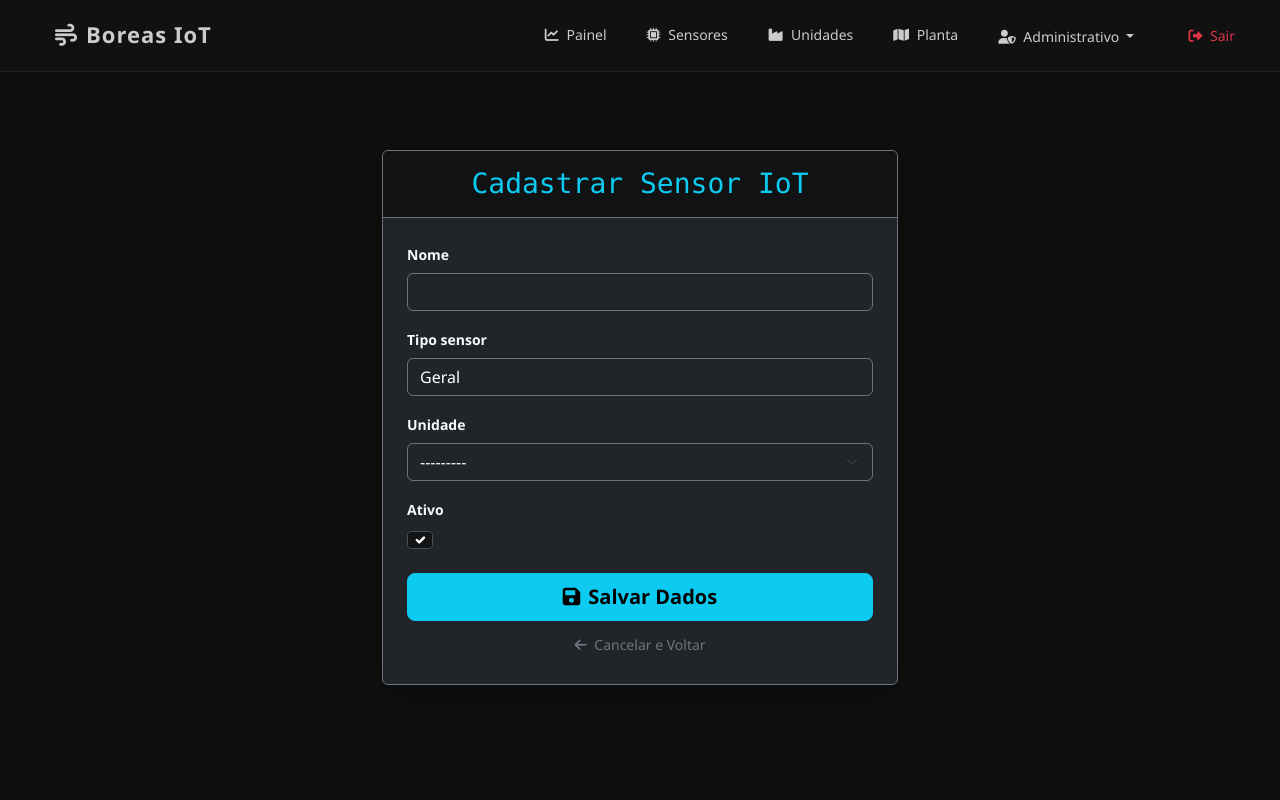
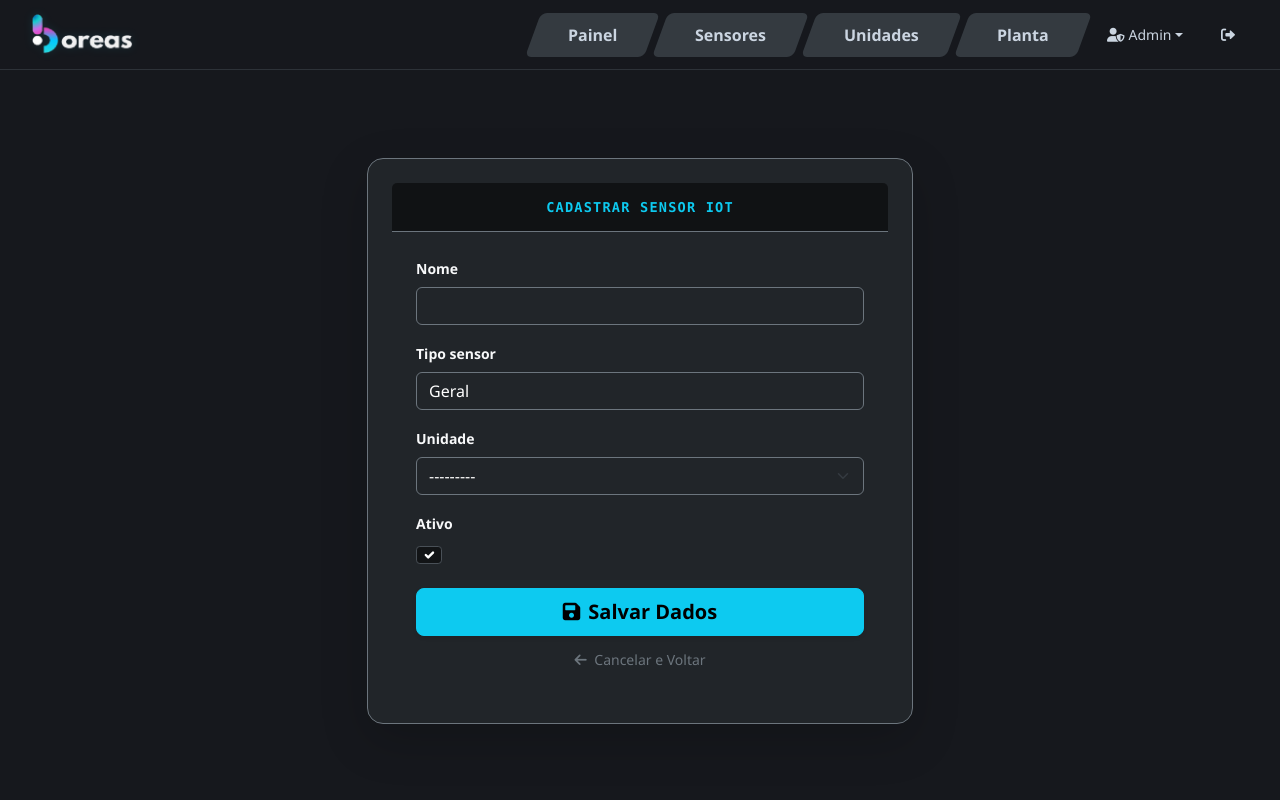
Before and after one commit to arturaguirre/Projeto_Integrador_IoT, a Django app: page /cadastro/sensor/ in a window 1280 px wide. Run offline with Django 5.2, Linux system fonts and the light colour scheme; the visitor is signed in with stand-in values (Sample User, id 1); data that the repository does not hold is empty.

Commit message:
style: padronização do Design System Boreas e correção de legibilidade
- Ajuste da logo na base.html para alinhamento à esquerda (estilo Gestão de Equipe).
- Correção definitiva de contraste nos arquivos login.html e registro.html.
- Implementação da paleta Sky Blue para textos secundários e Ciano para marca
- Limpeza de backgrounds e correção da flutuação da logo na navbar.
- Inclusão da nova logo oficial Boreas_logo.png.

```diff
--- a/monitoramento/static/dashboard.css
+++ b/monitoramento/static/dashboard.css
@@ -1,93 +1,160 @@
-/* Configurações Gerais e Variáveis */
+/* =========================================
+   BOREAS IOT - SYSTEM DESIGN SYSTEM (FINAL)
+   ========================================= */
+
 :root {
-    --bg-dark: #0f1113;
-    --card-bg: #1a1d20;
-    --accent-info: #0dcaf0;
+    /* --- ESTRUTURA --- */
+    --bg-dark: #16181d;
+    --card-bg: #22252b;
     --border-color: #2d3238;
-    --text-muted: #adb5bd;
+
+    /* --- TEXTOS (AJUSTE DE CONTRASTE) --- */
+    --text-main: #ffffff;
+    --text-muted: #cbd5e1;
+
+    /* --- MARCA (CORES SÓLIDAS) --- */
+    --accent-cyan: #00e0ff;
+    --accent-wine: #8b1a3d;
+    --accent-dark-teal: #1e3a40;
+
+    --table-hover: rgba(255, 255, 255, 0.03);
+    --tab-inactive: #343a40;
 }
 
+/* --- BASE --- */
 body {
     background-color: var(--bg-dark);
-    color: #ffffff;
+    color: var(--text-main);
     font-family: 'Segoe UI', Roboto, Helvetica, Arial, sans-serif;
     margin: 0;
     -webkit-font-smoothing: antialiased;
+    overflow-x: hidden;
 }
 
-/* Layout do Container */
-.dashboard-container {
-    padding: 2rem;
-    max-width: 1400px;
-    margin: 0 auto;
+/* --- CORREÇÃO DEFINITIVA DE LEITURA --- */
+.text-muted,
+small,
+.card p,
+.card span:not(.value-display),
+.legend-item,
+.subtitle-boreas,
+p.text-secondary,
+.planta-info,
+#legenda-planta {
+    color: var(--text-muted) !important;
+    opacity: 1 !important;
 }
 
-/* Sistema de Cards */
-.cards {
-    display: grid;
-    grid-template-columns: repeat(auto-fit, minmax(240px, 1fr));
-    gap: 1.5rem;
-    margin-bottom: 2.5rem;
+a {
+    text-decoration: none;
+    color: inherit;
 }
 
+/* --- AJUSTE DA LOGO (ALINHADA À ESQUERDA - IGUAL GESTÃO DE EQUIPE) --- */
+.logo-container {
+    display: flex;
+    align-items: center;
+    justify-content: flex-start; /* Força o alinhamento à esquerda */
+    text-decoration: none;
+    background: transparent !important; /* Remove o fundo cinza indesejado */
+    height: 100%;
+    padding: 0;
+    margin: 0;
+}
+
+.logo-img {
+    height: 40px !important; /* Altura equilibrada para a barra superior */
+    width: auto !important;
+    display: block;
+    object-fit: contain;
+    filter: drop-shadow(0 0 5px rgba(0, 224, 255, 0.15)); /* Brilho sutil no ciano */
+}
+
+/* --- NAVEGAÇÃO (ESTILO CANVA) --- */
+.boreas-nav-container {
+    display: flex;
+    justify-content: center;
+    gap: 8px;
+    margin-bottom: 2rem;
+    padding-top: 1rem;
+}
+
+.nav-tab-boreas {
+    background-color: var(--tab-inactive);
+    color: var(--text-muted);
+    padding: 10px 35px;
+    font-weight: 700;
+    text-transform: capitalize;
+    font-size: 1rem;
+    border: none;
+    cursor: pointer;
+    transform: skew(-20deg);
+    border-radius: 6px;
+    transition: all 0.3s ease;
+}
+
+.nav-tab-boreas span {
+    display: block;
+    transform: skew(20deg);
+}
+
+.nav-tab-boreas:hover {
+    background-color: #454b54;
+    color: var(--text-main);
+}
+
+.nav-tab-boreas.active {
+    background-color: var(--accent-wine);
+    color: white;
+    box-shadow: 0 4px 15px rgba(139, 26, 61, 0.4);
+}
+
+/* --- COMPONENTES --- */
 .card {
     background: var(--card-bg);
-    border: 1px solid var(--border-color);
-    border-radius: 12px;
+    border: 1px solid rgba(255, 255, 255, 0.05);
+    border-radius: 16px;
     padding: 1.5rem;
-    box-shadow: 0 10px 20px rgba(0,0,0,0.3);
-    transition: transform 0.2s ease, border-color 0.2s ease;
+    box-shadow: 0 10px 30px rgba(0,0,0,0.4);
+    transition: transform 0.3s ease, box-shadow 0.3s ease;
+    position: relative;
+    overflow: hidden;
 }
 
 .card:hover {
     transform: translateY(-5px);
-    border-color: var(--accent-info);
 }
 
 .card h3 {
-    margin: 0 0 0.75rem 0;
+    margin: 0 0 1rem 0;
     font-size: 0.85rem;
-    font-weight: 600;
+    font-weight: 700;
     color: var(--text-muted);
     text-transform: uppercase;
-    letter-spacing: 1px;
+    letter-spacing: 1.2px;
 }
 
-.card span {
-    font-size: 2rem;
+.card span.value-display {
+    font-size: 2.5rem;
     font-weight: 700;
-    color: #fff;
+    color: var(--text-main);
     display: block;
 }
 
-/* Container de Tabelas */
+/* --- TABELAS --- */
 .table-container {
     background: var(--card-bg);
-    border: 1px solid var(--border-color);
-    border-radius: 12px;
-    padding: 1.5rem;
-    box-shadow: 0 8px 16px rgba(0,0,0,0.2);
-}
-
-/* Estilização da Tabela */
-table {
-    width: 100%;
-    border-collapse: separate;
-    border-spacing: 0;
-}
-
-th, td {
-    padding: 1rem;
-    text-align: left;
-    border-bottom: 1px solid var(--border-color);
+    border-radius: 16px;
+    padding: 20px;
+    border: 1px solid rgba(255, 255, 255, 0.05);
 }
 
 th {
-    color: var(--accent-info);
+    color: var(--accent-cyan);
     font-size: 0.75rem;
     text-transform: uppercase;
-    letter-spacing: 1px;
-    font-weight: 600;
+    font-weight: 700;
+    letter-spacing: 1.5px;
 }
 
 td {
@@ -95,25 +162,12 @@ td {
     color: #e9ecef;
 }
 
-tr:last-child td {
-    border-bottom: none;
-}
+/* --- SCROLLBAR --- */
+::-webkit-scrollbar { width: 8px; }
+::-webkit-scrollbar-track { background: var(--bg-dark); }
+::-webkit-scrollbar-thumb { background: #3a3f4b; border-radius: 4px; }
+::-webkit-scrollbar-thumb:hover { background: var(--accent-cyan); }
 
-tr:hover td {
-    background-color: rgba(255, 255, 255, 0.02);
-}
-
-/* Custom Scrollbar (para dar o toque final) */
-::-webkit-scrollbar {
-    width: 8px;
-}
-::-webkit-scrollbar-track {
-    background: var(--bg-dark);
-}
-::-webkit-scrollbar-thumb {
-    background: #333;
-    border-radius: 10px;
-}
-::-webkit-scrollbar-thumb:hover {
-    background: var(--accent-info);
-}
+/* --- UTILITÁRIOS --- */
+.text-cyan { color: var(--accent-cyan) !important; }
+.text-wine { color: var(--accent-wine) !important; }
--- a/monitoramento/templates/monitoramento/base.html
+++ b/monitoramento/templates/monitoramento/base.html
@@ -9,166 +9,133 @@
     <link href="https://cdnjs.cloudflare.com/ajax/libs/font-awesome/6.0.0/css/all.min.css" rel="stylesheet">
     <link href="https://cdn.jsdelivr.net/npm/bootstrap@5.3.2/dist/css/bootstrap.min.css" rel="stylesheet">
 
+    <link rel="stylesheet" href="{% static 'dashboard.css' %}">
+
     <style>
-        body {
-            margin: 0;
-            font-family: 'Segoe UI', Tahoma, Geneva, Verdana, sans-serif;
-            background: #0f0f0f;
-            color: #fff;
-            min-height: 100vh;
-        }
-
+        /* --- AJUSTE DEFINITIVO DA NAVBAR --- */
         nav {
-            background: #111;
-            padding: 10px 30px;
+            background: var(--bg-dark);
+            padding: 0 30px; /* Padding zero no topo/fundo para alinhar por altura */
             display: flex;
-            align-items: center;
+            align-items: center; /* Centraliza tudo verticalmente na linha */
             justify-content: space-between;
-            border-bottom: 1px solid #222;
+            border-bottom: 1px solid var(--border-color);
             position: sticky;
             top: 0;
             z-index: 1000;
+            height: 70px; /* Altura fixa para não ter erro */
         }
 
-        nav .logo {
-            font-weight: bold;
-            font-size: 22px;
-            color: #0dcaf0;
-            letter-spacing: 1px;
+        /* Container da Logo - Removido fundo cinza e centralizado */
+        .logo-container {
+            display: flex;
+            align-items: center;
+            justify-content: center;
             text-decoration: none;
+            transition: transform 0.3s ease;
+            background: transparent !important; /* Mata o fundo cinza que aparecia no print */
+            height: 100%;
+            padding: 0;
+            margin: 0;
         }
 
-        nav .nav-links {
+        .logo-container:hover {
+            transform: scale(1.02);
+        }
+
+        .logo-img {
+            height: 42px !important; /* Tamanho ideal para a logo horizontal */
+            width: auto !important;
+            display: block;
+            object-fit: contain;
+            filter: drop-shadow(0 0 5px rgba(0, 224, 255, 0.1)); /* Brilho sutil ciano */
+        }
+
+        .nav-links {
+            display: flex;
+            align-items: center;
+            gap: 8px;
+            height: 100%;
+        }
+
+        /* Ajuste para alinhar os botões "tortos" com a logo */
+        .nav-tab-boreas {
+            margin: 0;
+        }
+
+        .nav-link-simple {
+            color: var(--text-muted) !important;
+            font-size: 14px;
+            padding: 8px 15px;
+            transition: 0.3s;
+            text-decoration: none;
             display: flex;
             align-items: center;
         }
 
-        nav a, nav .dropdown-toggle {
-            color: #ccc !important;
-            text-decoration: none;
-            margin-left: 10px;
-            font-size: 14px;
-            padding: 8px 15px;
-            transition: all 0.3s ease;
-            border-bottom: 2px solid transparent;
-            cursor: pointer;
+        .nav-link-simple:hover {
+            color: var(--accent-cyan) !important;
         }
 
-        nav a:hover, nav .dropdown-toggle:hover {
-            color: #fff !important;
-            background: rgba(255, 255, 255, 0.05);
-            border-radius: 5px;
-        }
-
-        nav a.active, nav .dropdown-toggle.active {
-            color: #fff !important;
-            font-weight: bold;
-            border-bottom: 2px solid #0dcaf0;
-            background: rgba(13, 202, 240, 0.1);
+        .container-main {
+            padding: 40px 20px;
+            min-height: calc(100vh - 70px);
         }
 
         .dropdown-menu-dark {
-            background-color: #1a1a1a;
-            border: 1px solid #333;
-            margin-top: 10px;
-            border-radius: 8px;
-            overflow: hidden;
+            background-color: var(--card-bg);
+            border: 1px solid var(--border-color);
         }
-
-        .dropdown-item {
-            font-size: 14px;
-            padding: 12px 20px;
-            color: #ccc !important;
-            transition: all 0.2s;
-        }
-
-        .dropdown-item:hover {
-            background-color: #0dcaf0;
-            color: #000 !important;
-            padding-left: 25px;
-        }
-
-        .container-main {
-            padding: 30px;
-        }
-
-        .alert {
-            border-radius: 10px;
-            font-size: 14px;
-        }
-
-        ::-webkit-scrollbar { width: 8px; }
-        ::-webkit-scrollbar-track { background: #0f0f0f; }
-        ::-webkit-scrollbar-thumb { background: #333; border-radius: 10px; }
-        ::-webkit-scrollbar-thumb:hover { background: #444; }
     </style>
 </head>
 <body>
 
 <nav>
-    <a href="{% url 'home' %}" class="logo">
-        <i class="fas fa-wind me-2"></i>Boreas IoT
+    <a href="{% url 'home' %}" class="logo-container">
+        <img src="{% static 'images/Boreas_logo.png' %}" alt="Boreas IoT" class="logo-img">
     </a>
 
     <div class="nav-links">
-        <a href="{% url 'home' %}"
-           class="{% if request.path == '/' or request.path == '/dashboard/' %}active{% endif %}">
-           <i class="fas fa-chart-line me-1"></i> Painel
+        <a href="{% url 'home' %}" class="nav-tab-boreas {% if request.path == '/' or '/dashboard/' in request.path %}active{% endif %}">
+            <span>Painel</span>
         </a>
 
-        <a href="{% url 'sensores' %}"
-           class="{% if 'sensores' in request.path %}active{% endif %}">
-           <i class="fas fa-microchip me-1"></i> Sensores
+        <a href="{% url 'sensores' %}" class="nav-tab-boreas {% if 'sensores' in request.path %}active{% endif %}">
+            <span>Sensores</span>
         </a>
 
-        <a href="{% url 'unidades' %}"
-           class="{% if 'unidades' in request.path %}active{% endif %}">
-           <i class="fas fa-industry me-1"></i> Unidades
+        <a href="{% url 'unidades' %}" class="nav-tab-boreas {% if 'unidades' in request.path %}active{% endif %}">
+            <span>Unidades</span>
         </a>
 
-        <a href="{% url 'planta' %}"
-           class="{% if '/planta/' in request.path %}active{% endif %}">
-           <i class="fas fa-map me-1"></i> Planta
+        <a href="{% url 'planta' %}" class="nav-tab-boreas {% if 'planta' in request.path %}active{% endif %}">
+            <span>Planta</span>
         </a>
 
         {% if user.is_authenticated %}
-            {# VERIFICAÇÃO DE GESTOR OU SUPERUSER #}
-            {% if user.is_superuser or 'gestor' in user.perfil.cargo|lower or 'gestora' in user.perfil.cargo|lower %}
+            {% if user.is_superuser or 'gestor' in user.perfil.cargo|lower %}
             <div class="dropdown d-inline">
-                <a class="dropdown-toggle {% if 'administrativo' in request.path or 'empresa' in request.path or 'equipe' in request.path %}active{% endif %}"
-                    href="#" role="button" id="dropdownAdmin" data-bs-toggle="dropdown" aria-expanded="false">
-                    <i class="fas fa-user-shield me-1"></i> Administrativo
+                <a class="nav-link-simple dropdown-toggle" href="#" id="dropdownAdmin" data-bs-toggle="dropdown" aria-expanded="false">
+                    <i class="fas fa-user-shield me-1"></i> Admin
                 </a>
                 <ul class="dropdown-menu dropdown-menu-dark shadow-lg" aria-labelledby="dropdownAdmin">
-
-                    {# Gestores agora podem ver a opção de Gerenciar a própria Empresa #}
-                    <li>
-                        <a class="dropdown-item" href="{% url 'listar_empresas' %}">
-                            <i class="fas fa-city me-2"></i>Gerenciar Empresa
-                        </a>
-                    </li>
-
-                    <li>
-                        <a class="dropdown-item" href="{% url 'gerenciar_equipe' %}">
-                            <i class="fas fa-users-cog me-2"></i>Gerenciar Equipe
-                        </a>
-                    </li>
+                    <li><a class="dropdown-item" href="{% url 'listar_empresas' %}">Empresa</a></li>
+                    <li><a class="dropdown-item" href="{% url 'gerenciar_equipe' %}">Equipe</a></li>
                 </ul>
             </div>
             {% endif %}
+
+            <a href="{% url 'logout' %}" class="nav-link-simple text-danger">
+                <i class="fas fa-sign-out-alt"></i>
+            </a>
         {% endif %}
-
-        <a href="{% url 'logout' %}" class="text-danger border-0 ms-4">
-            <i class="fas fa-sign-out-alt me-1"></i> Sair
-        </a>
     </div>
 </nav>
 
-<div class="container container-main">
+<div class="container-main">
     {% if messages %}
         {% for message in messages %}
-            <div class="alert alert-{{ message.tags }} alert-dismissible fade show bg-dark text-white border-{{ message.tags }} shadow">
-                <i class="fas {% if message.tags == 'success' %}fa-check-circle text-success{% elif message.tags == 'error' %}fa-times-circle text-danger{% else %}fa-exclamation-triangle text-warning{% endif %} me-2"></i>
+            <div class="alert alert-{{ message.tags }} alert-dismissible fade show bg-dark text-white border-0 shadow-lg mb-4">
                 {{ message }}
                 <button type="button" class="btn-close btn-close-white" data-bs-dismiss="alert" aria-label="Close"></button>
             </div>
@@ -181,7 +148,6 @@
 <script src="https://cdn.jsdelivr.net/npm/bootstrap@5.3.2/dist/js/bootstrap.bundle.min.js"></script>
 
 <script>
-    // Fecha os alertas automaticamente após 5 segundos
     setTimeout(function() {
         let alerts = document.querySelectorAll('.alert');
         alerts.forEach(function(alert) {
```
Also changed, not shown: monitoramento/templates/auth/login.html (+71 -26 lines), monitoramento/templates/auth/registro.html (+81 -21 lines), static/images/Boreas_logo.png (added).
